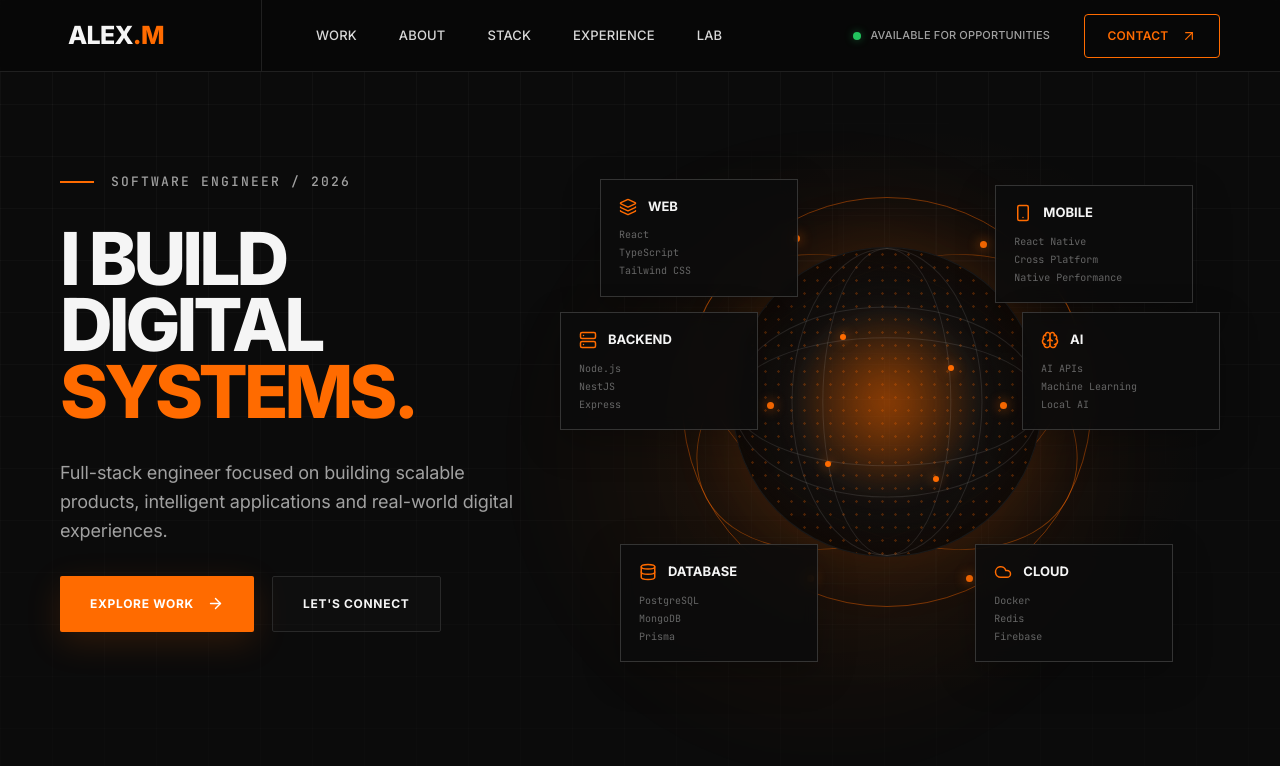
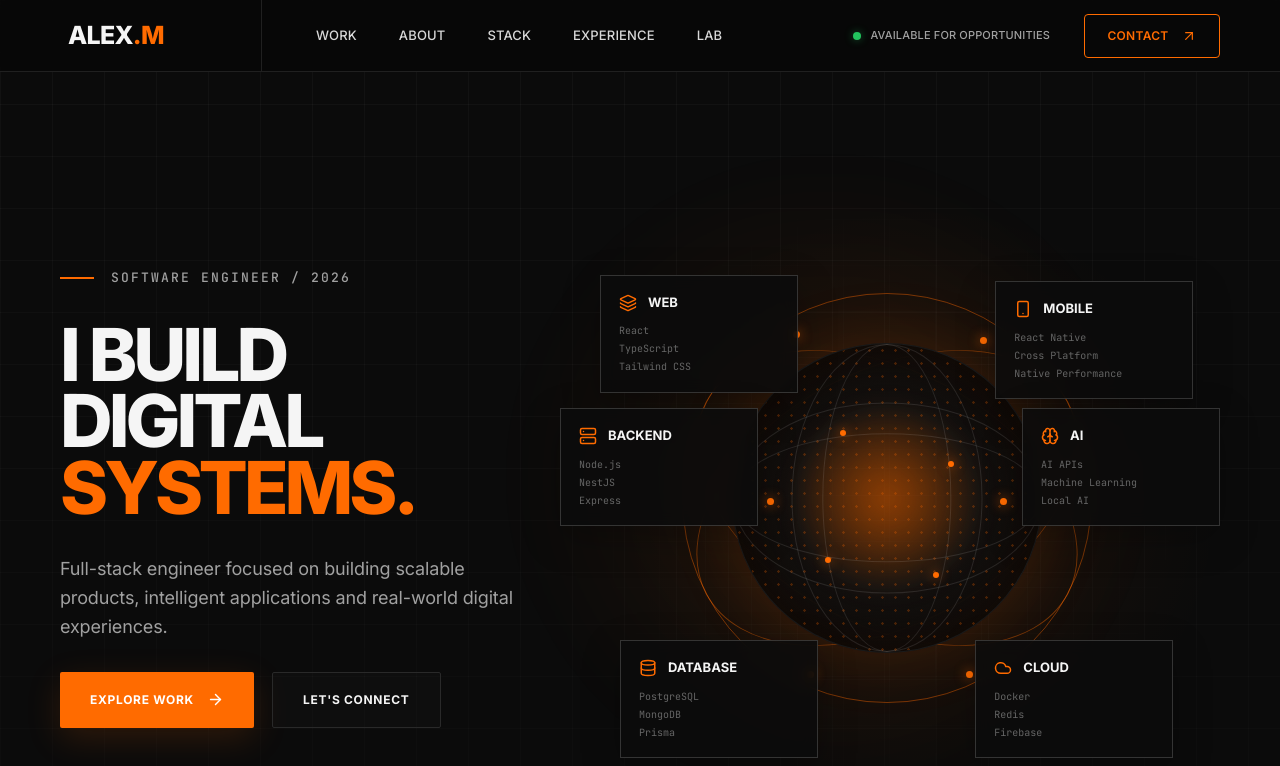
Before and after one commit to KL-Coders0103/Portfolio2.0, a React app: page / in a window 1280 px wide. Shown: the top 766 px of the page. Built offline with nearby package versions, Linux system fonts and the light colour scheme; the HTML template or start-up script is replaced by a standard one.

Commit message:
refactor: use shared section rhythm across portfolio screens

```diff
--- a/src/styles/sections.css
+++ b/src/styles/sections.css
@@ -1,114 +1,54 @@
 /* =========================================================
-   GLOBAL SECTION SPACING SYSTEM
-========================================================= */
-
-:root {
-  --section-padding-y: 96px;
-  --section-padding-x: 48px;
-
-  --section-gap-sm: 24px;
-  --section-gap-md: 40px;
-  --section-gap-lg: 64px;
-}
-
-
-/* =========================================================
-   BASE SECTION
+   SHARED SECTION RHYTHM
+   Outer vertical spacing is consistent across page sections.
+   Inner panel/card spacing remains owned by each design.
 ========================================================= */
 
 .portfolio-section {
   position: relative;
-
   width: 100%;
-
-  padding-top: var(--section-padding-y);
-  padding-bottom: var(--section-padding-y);
-
-  padding-left: var(--section-padding-x);
-  padding-right: var(--section-padding-x);
-
-  overflow: hidden;
+  padding-block: var(--section-padding-y);
+  padding-inline: var(--section-padding-x);
 }
-
-
-/* =========================================================
-   SECTION INNER
-========================================================= */
 
 .portfolio-section__inner {
   position: relative;
-
   width: 100%;
   max-width: var(--container-max);
-
   margin-inline: auto;
 }
-
-
-/* =========================================================
-   SECTION HEADER
-========================================================= */
 
 .section-header {
   margin-bottom: var(--section-gap-lg);
 }
 
-
-/* =========================================================
-   SECTION EYEBROW
-========================================================= */
-
 .section-eyebrow {
   display: flex;
   align-items: center;
-
   gap: 16px;
-
   margin-bottom: 24px;
-
   color: var(--text-secondary);
-
   font-family: var(--font-mono);
-
   font-size: 12px;
   font-weight: 500;
-
   letter-spacing: 2px;
-
   text-transform: uppercase;
 }
 
 .section-eyebrow::before {
   content: '';
-
   width: 30px;
   height: 2px;
-
   flex: 0 0 30px;
-
   background: var(--accent);
 }
 
-
-/* =========================================================
-   SECTION TITLE
-========================================================= */
-
 .section-title {
   margin: 0;
-
   color: var(--text-primary);
-
-  font-size: clamp(
-    48px,
-    5vw,
-    82px
-  );
-
+  font-size: clamp(48px, 5vw, 82px);
   font-weight: 800;
-
   line-height: 0.95;
-
   letter-spacing: -3px;
 }
 
@@ -116,104 +56,101 @@
   color: var(--accent);
 }
 
-
-/* =========================================================
-   SECTION DESCRIPTION
-========================================================= */
-
 .section-description {
   max-width: 680px;
-
   margin-top: 24px;
-
   color: var(--text-secondary);
-
   font-size: 17px;
-
   line-height: 1.6;
 }
-
-
-/* =========================================================
-   COMMON CONTENT SPACING
-========================================================= */
 
 .section-stack {
   display: flex;
   flex-direction: column;
-
   gap: var(--section-gap-md);
 }
 
 .section-grid {
   display: grid;
-
   gap: var(--section-gap-md);
 }
 
+/*
+ * Existing screens use custom class names and contain full-width
+ * technical panels. Shared spacing is applied to section roots
+ * without adding padding to nested panels.
+ */
+.hero,
+.philosophy,
+.metrics,
+.featured-work,
+.case-study,
+.tech-stack,
+.lab,
+.experience,
+.about,
+.resume,
+.github-section,
+.contact-section {
+  padding-block: var(--section-padding-y);
+}
 
-/* =========================================================
-   TABLET
-========================================================= */
+/* The hero remains at least viewport-height and retains its stats strip. */
+.hero {
+  min-height: calc(100svh - 72px);
+}
+
+/* Footer has multiple full-width bands; its internals control their spacing. */
+.portfolio-footer {
+  padding-block: 0;
+}
+
+/* The fixed navigation is not part of section spacing. */
+.site-header {
+  padding-block: 0;
+}
 
 @media (max-width: 1023px) {
-
   :root {
     --section-padding-y: 72px;
     --section-padding-x: 32px;
-
     --section-gap-lg: 48px;
   }
-
 }
 
-
-/* =========================================================
-   MOBILE
-========================================================= */
-
 @media (max-width: 767px) {
-
   :root {
     --section-padding-y: 56px;
     --section-padding-x: 20px;
-
     --section-gap-sm: 18px;
     --section-gap-md: 28px;
     --section-gap-lg: 40px;
   }
 
-  .portfolio-section {
-    padding-top: var(--section-padding-y);
-    padding-bottom: var(--section-padding-y);
-  }
-
   .section-title {
-    font-size: clamp(
-      42px,
-      12vw,
-      62px
-    );
-
+    font-size: clamp(42px, 12vw, 62px);
     letter-spacing: -2px;
   }
 
   .section-description {
     font-size: 15px;
   }
-
 }
 
-
-/* =========================================================
-   SMALL MOBILE
-========================================================= */
-
 @media (max-width: 390px) {
-
   :root {
     --section-padding-y: 48px;
     --section-padding-x: 16px;
   }
+}
 
+@media (prefers-reduced-motion: reduce) {
+  .portfolio-section *,
+  .portfolio-section *::before,
+  .portfolio-section *::after {
+    scroll-behavior: auto !important;
+    animation-duration: 0.01ms !important;
+    animation-iteration-count: 1 !important;
+    transition-duration: 0.01ms !important;
+  }
 }
```
